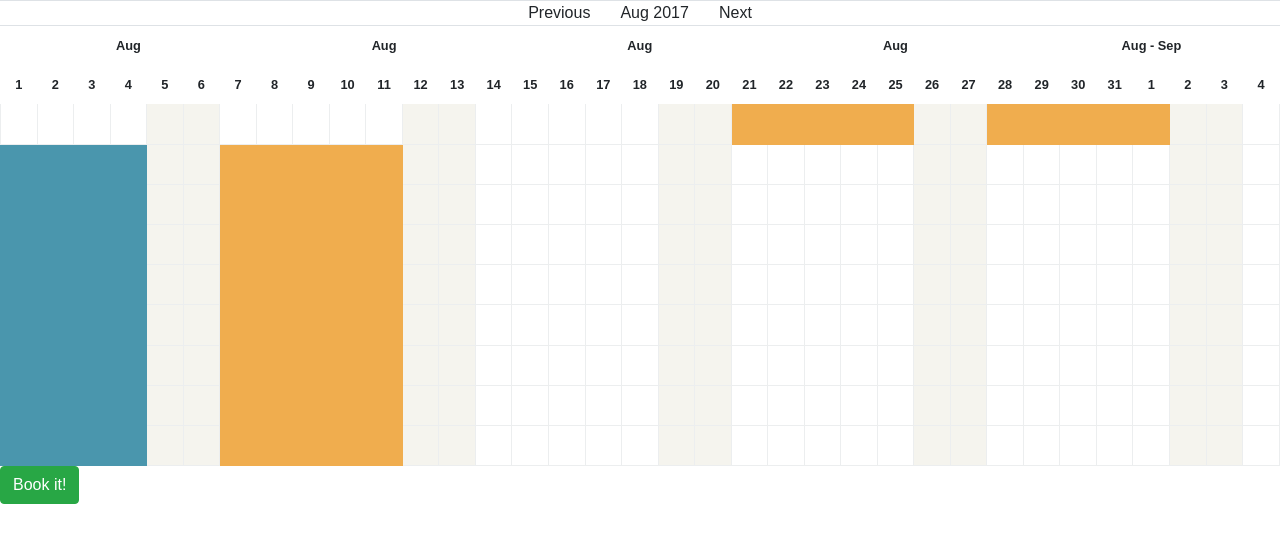
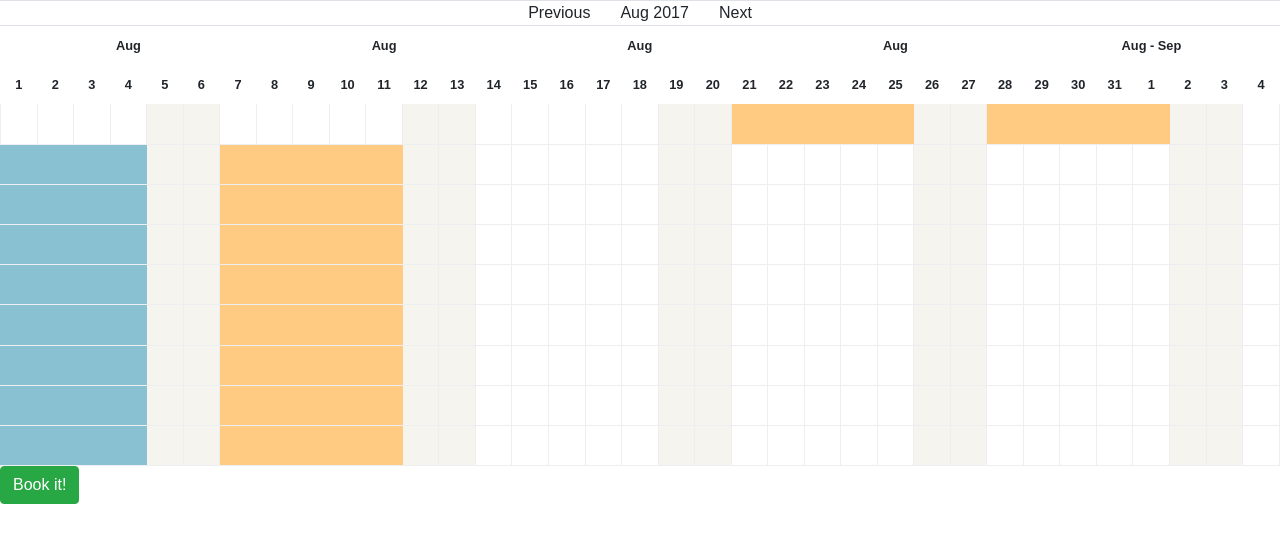
Before and after one commit to looplight/copperpass, a React (Create React App) app: page / in a window 1280 px wide. Shown: the top 542 px of the page. Built offline with nearby package versions, Linux system fonts and the light colour scheme.

Commit message:
changed selected and event colors

```diff
--- a/src/index.css
+++ b/src/index.css
@@ -52,14 +52,18 @@ table th {
    background-color: #F5F4EE;
 }
 .selected {
-	background-color: #4A96AD;
+
+	background-color:#89c1d2 ; /*old blue #4A96AD*/
   color: #FFFFFF;
-  border-color: #4A96AD;
+  border-left-color: #89c1d2;
+  border-right-color: #89c1d2;
 }
 
 .event {
-    background-color: #f0ad4e/*#7D1935*/;
-    border-color: #f0ad4e;
+
+    background-color:#ffcb82 /*old orange #f0ad4e*/;
+    border-left-color: #ffcb82;
+    border-right-color: #ffcb82;
     color: #FFFFFF;
 }
 
```
